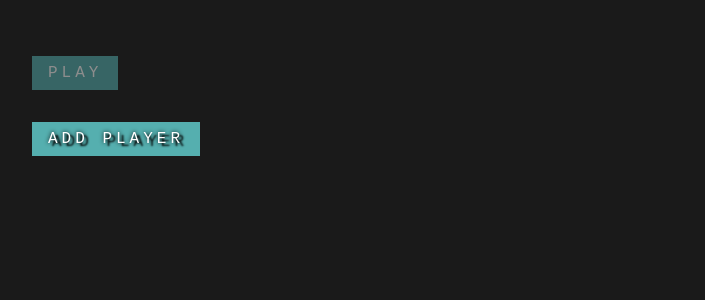
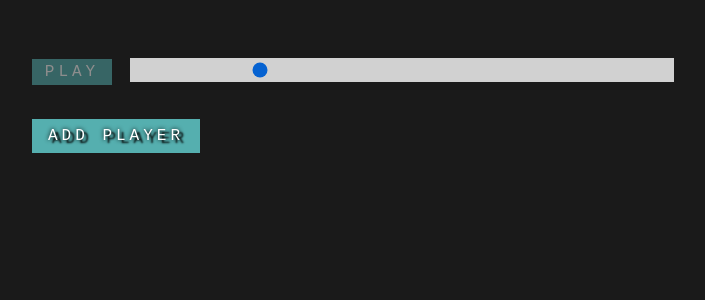
Before and after one commit to Noah2610/schwapla, a Next.js app: page / in a window 1280 px wide. Both pictures are taken after a click on the button "ADD PLAYER". Shown: the top 300 px of the page, without its empty margins (288-993 px from the left). Built offline with nearby package versions, Linux system fonts and the light colour scheme.

Commit message:
Add Player, add Slider

```diff
--- a/src/components/Player/Player.module.scss
+++ b/src/components/Player/Player.module.scss
@@ -6,7 +6,10 @@
 
 .playBtn {
     display: block;
-    min-width: 64px;
+    flex-grow: 0;
+    flex-shrink: 0;
+    padding: 4px 8px;
+    width: 80px;
     opacity: 0.5;
     transition: opacity 200ms;
 
@@ -14,3 +17,12 @@
         opacity: 1;
     }
 }
+
+.sliders {
+    display: flex;
+    flex-direction: column;
+    justify-content: center;
+    align-items: stretch;
+    flex-grow: 1;
+    flex-shrink: 1;
+}
--- a/src/components/Player/index.tsx
+++ b/src/components/Player/index.tsx
@@ -1,8 +1,9 @@
 import { useCallback } from "react";
 import shallow from "zustand/shallow";
 import classNames from "classnames";
+import useStore from "../../store";
 import styles from "./Player.module.scss";
-import useStore from "../../store";
+import Slider from "../Slider";
 
 export default function Player({ id }: { id: string }) {
     const { player, setPlayer } = useStore(
@@ -26,6 +27,11 @@ export default function Player({ id }: { id: string }) {
             ...player,
             isPlaying: !player.isPlaying,
         }));
+    const setSpeed = (speed: number) =>
+        setPlayer((player) => ({
+            ...player,
+            speed: speed,
+        }));
 
     return (
         <div className={styles.player}>
@@ -37,6 +43,16 @@ export default function Player({ id }: { id: string }) {
             >
                 {player.isPlaying ? "Pause" : "Play"}
             </button>
+
+            <div className={styles.sliders}>
+                <Slider
+                    value={player.speed}
+                    min={0.1}
+                    max={4.0}
+                    step={0.1}
+                    onChange={setSpeed}
+                />
+            </div>
         </div>
     );
 }
--- /dev/null
+++ b/src/components/Slider/Slider.module.scss
@@ -0,0 +1,12 @@
+.slider {
+    appearance: none;
+    width: 100%;
+    height: 24px;
+    outline: none;
+    opacity: 0.8;
+    transition: opacity 200ms;
+
+    &:hover {
+        opacity: 1;
+    }
+}
--- /dev/null
+++ b/src/components/Slider/index.tsx
@@ -0,0 +1,37 @@
+import styles from "./Slider.module.scss";
+
+export default function Slider({
+    value,
+    min,
+    max,
+    step,
+    onChange,
+}: {
+    value: number;
+    min: number;
+    max: number;
+    step: number;
+    onChange?: (value: number) => void;
+}) {
+    return (
+        <div>
+            <input
+                className={styles.slider}
+                type="range"
+                value={value}
+                min={min}
+                max={max}
+                step={step}
+                onChange={
+                    onChange &&
+                    ((e) => {
+                        const newValue = parseFloat(e.currentTarget.value);
+                        if (newValue || newValue === 0) {
+                            onChange(newValue);
+                        }
+                    })
+                }
+            />
+        </div>
+    );
+}
```
